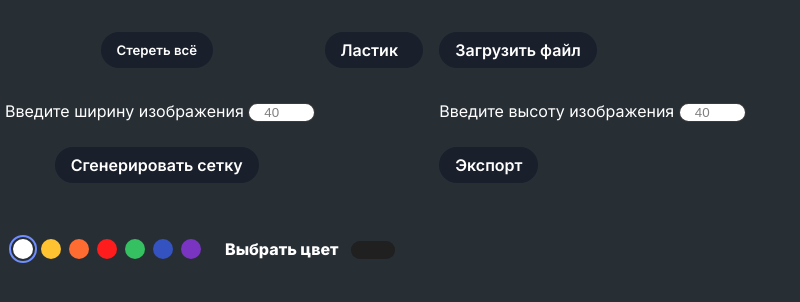
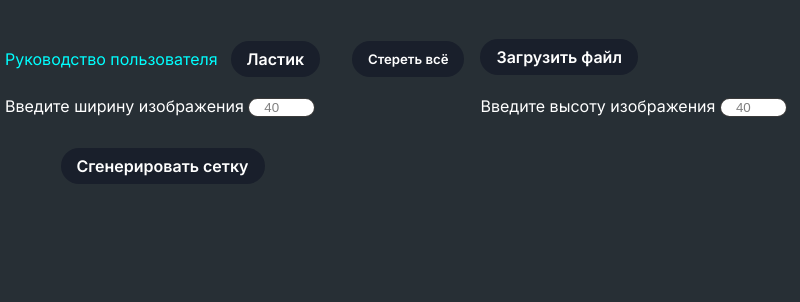
Before and after one commit to Slava-beginner/pixel-art, an Electron app: page index.html in a window 800 px wide. Drawn offline with Linux system fonts and the light colour scheme.

Commit message:
production v2.2

```diff
--- a/index.css
+++ b/index.css
@@ -101,8 +101,9 @@ body {
 
   #pixel-art-options {
     display: grid;
+    row-gap: 10px;
     grid-template-areas:
-     "reset eraser import"
+     "container reset import"
      "w . h"
      "make . modal"
      ;
@@ -112,23 +113,36 @@ body {
       max-height: 175px;
      min-height: 175px;
   }
+  #pixel-art-colors{
+    display: none;
+  }
   .reset{
+    width: max-content;
     grid-area: reset;
-    width: max-content;
-    justify-self: center;
-
+    align-self: center;
   }
   .eraser-container{
-    grid-area: eraser;
+    align-self: center;
+    width: max-content;
+  }
+  .container-btn{
+    grid-area: container;
+    display: flex;
+    flex-direction: row;
+    gap: 13px;
   }
   .import-container{
     grid-area: import;
+    display: flex;
+    gap: 25px;
+    align-self: center;
   }
   .file-width{
     grid-area: w;
   }
   .file-height{
     grid-area: h;
+    width: max-content;
   }
   .make-grid{
     grid-area: make;
@@ -139,6 +153,7 @@ body {
     grid-area: modal;
     justify-self: left;
     align-self: center;
+    display: none;
   }
   .file-options > label + input{
     background-color:white;
@@ -154,8 +169,35 @@ body {
     opacity: 0.5;
   }
 
-
-  .generate-grid,.generate-modal,.reset, .prebuilt > .current, .eraser-container, .import-container:before {
+  .reset{
+    background: #191f2b;
+    box-shadow: none;
+    margin: 0 1rem 0 1rem;
+    font-variation-settings: 'wght' 600;
+    letter-spacing: 0;
+    border-radius: 100px;
+    font-size: 1rem;
+    transform: scale(1);
+    transition: all 0.05s ease-out;
+    border: none;
+    color: white;
+    font-family: Inter, sans-serif;
+  }
+  .eraser-container{
+    background: #191f2b;
+    box-shadow: none;
+    margin: 0 1rem 0 0;
+    font-variation-settings: 'wght' 600;
+    letter-spacing: 0;
+    border-radius: 100px;
+    font-size: 1rem;
+    transform: scale(1);
+    transition: all 0.05s ease-out;
+    border: none;
+    color: white;
+    font-family: Inter, sans-serif;
+  }
+  .generate-grid,.generate-modal, .prebuilt > .current, .import-container:before {
       background: #191f2b;
       box-shadow: none;
       margin: 0 1rem 1rem 0;
@@ -673,3 +715,16 @@ max-width: 600px;
     text-decoration: underline;
     color:rgb(68, 100, 100);
 }
+
+.link-user{
+    display: inline-block;
+    text-decoration: none;
+    color:aqua;
+    align-self: center;
+    transition: all .2s;
+    width: max-content;
+}
+.link-user:hover{
+    text-decoration: underline;
+    opacity: 0.8;
+}
--- a/index.html
+++ b/index.html
@@ -19,17 +19,22 @@
       <div>
         <form id="pixel-art-options">
 
+          <div class="container-btn">
+            <a download href="./руководство пользователя.docx"  class="link-user">Руководство пользователя</a>
+            <div class="eraser-container hov">
+              <div class="eraser">Ластик</div>
+          </div>
+          </div>
 
           <button class="reset hov">
-              <span>Стереть всё</span>
-          </button>
-          <div class="eraser-container hov">
-              <div class="eraser">Ластик</div>
-          </div>
+            <span>Стереть всё</span>
+        </button>
 
           <div class="import-container">
               <input type="file"  class="select-file"/>
+
           </div>
+
           <div class="file-width file-options">
             <label for="w">Введите ширину изображения</label>
             <input type="number" min="10" max="60" required pattern="\d{1,2}" placeholder="40" id="w" class="file-w" />
@@ -82,6 +87,7 @@
               <div class="select-color">
                   <h3>Выбрать цвет</h3>
                   <input type="color" value="" class="color-picker" />
+                  <p style="margin-left: 50px;">Текущий инструмент: <span style="color:aqua;" id="current-item">Кисть</span></p>
               </div>
           </div>
       </div>
--- a/out.js
+++ b/out.js
@@ -822,6 +822,7 @@
       await make()
     await loader(false)
     document.querySelector("#pixel-art-area").style.visibility = 'visible'
+    document.querySelector('#pixel-art-colors').style.display = 'block'
     document.querySelector(".modal-open").style.display = 'block'
     },500)
   })
@@ -895,6 +896,7 @@
   ["click", "input"].forEach(function(item) {
     document.querySelector(".color-picker").addEventListener(item, function() {
       document.querySelector(".error").classList.remove("active");
+      document.querySelector('#current-item').textContent = 'Кисть'
       config.color = this.value;
       document.querySelectorAll(".colors > div").forEach(function(i) {
         i.classList.remove("current");
@@ -911,6 +913,7 @@
     } else {
       item.addEventListener("click", function(e) {
         document.querySelector(".color-picker").classList.remove("current");
+        document.querySelector('#current-item').textContent = 'Кисть'
         document.querySelectorAll(".colors > div").forEach(function(i) {
           i.classList.remove("current");
         });
@@ -933,6 +936,7 @@
 
   document.querySelector(".eraser").addEventListener("click", function(e) {
     document.querySelector(".error").classList.remove("active");
+    document.querySelector('#current-item').textContent = 'Ластик'
     document.querySelectorAll(".colors > div").forEach(function(i) {
       i.classList.remove("current");
     });
@@ -992,7 +996,7 @@ newPixelArt.classList.add("pixelart");
       link.href = data
       link.style.display = 'inline'
     })
-  },5000)
+  },3000)
 
 
 
```
Also changed, not shown: 1 other file.
